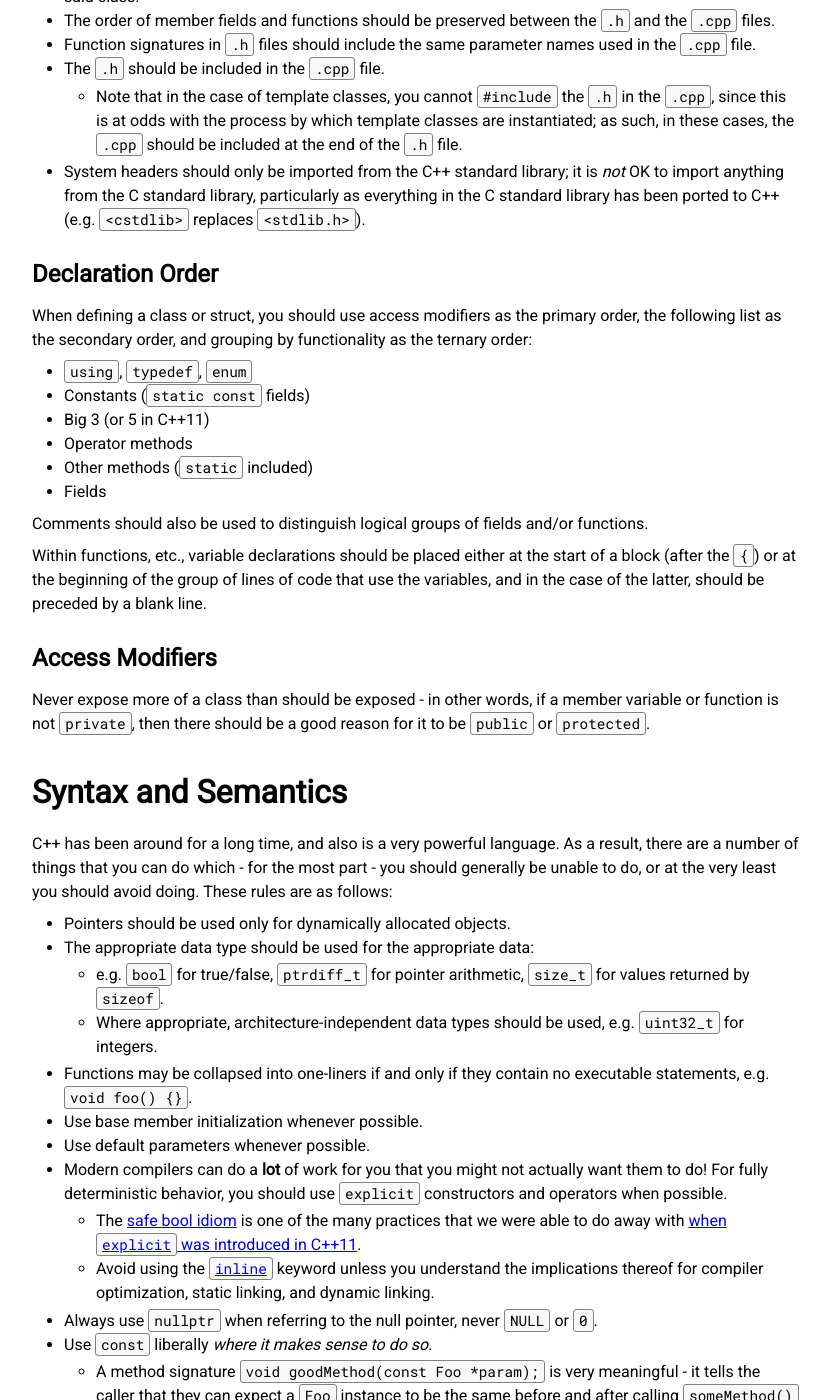
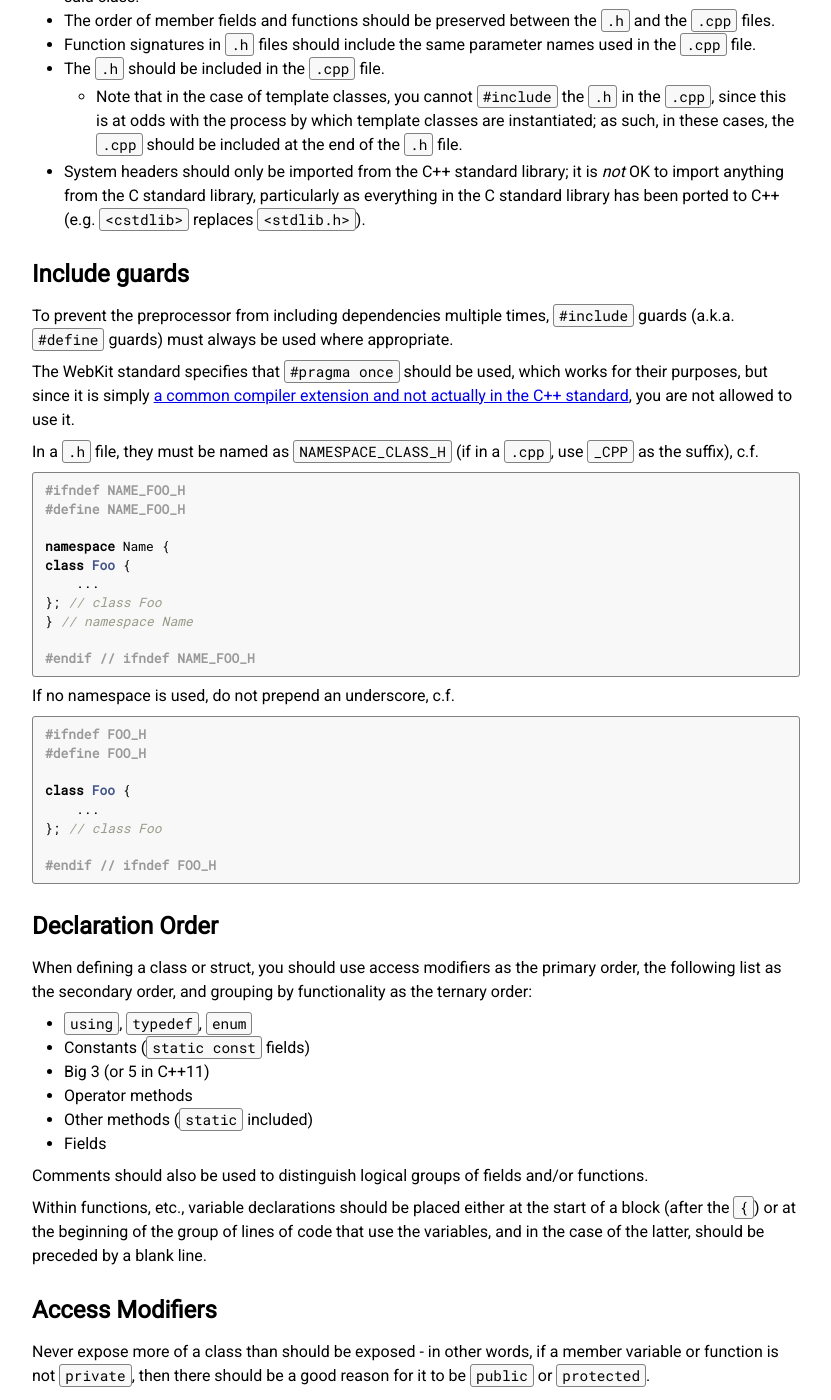
Before and after one commit to gbvandy/vuse-cs3251.github.io, a Jekyll site: the page built from style-guidelines.md, in a window 1280 px wide and 1400 px high, scrolled down 3660 px. Shown: the whole window, without its empty margins (224-1055 px from the left). Built offline with Jekyll 4.4.1, drawn with Linux system fonts in a browser that asks for light colours.

Commit message:
add more detailed explanation about include guards and expectations

```diff
--- a/style-guidelines.md
+++ b/style-guidelines.md
@@ -141,6 +141,40 @@ The use of both `.h` and `.cpp` files for the same bodies of code means that the
   * Note that in the case of template classes, you cannot `#include` the `.h` in the `.cpp`, since this is at odds with the process by which template classes are instantiated; as such, in these cases, the `.cpp` should be included at the end of the `.h` file.
 * System headers should only be imported from the C++ standard library; it is *not* OK to import anything from the C standard library, particularly as everything in the C standard library has been ported to C++ (e.g. `<cstdlib>` replaces `<stdlib.h>`).
 
+## Include guards
+
+To prevent the preprocessor from including dependencies multiple times, `#include` guards (a.k.a. `#define` guards) must always be used where appropriate.
+
+The WebKit standard specifies that `#pragma once` should be used, which works for their purposes, but since it is simply [a common compiler extension and not actually in the C++ standard](http://stackoverflow.com/questions/23696115/), you are not allowed to use it.
+
+In a `.h` file, they must be named as `NAMESPACE_CLASS_H` (if in a `.cpp`, use `_CPP` as the suffix), c.f.
+
+~~~ c++
+#ifndef NAME_FOO_H
+#define NAME_FOO_H
+
+namespace Name {
+class Foo {
+    ...
+}; // class Foo
+} // namespace Name
+
+#endif // ifndef NAME_FOO_H
+~~~
+
+If no namespace is used, do not prepend an underscore, c.f.
+
+~~~ c++
+#ifndef FOO_H
+#define FOO_H
+
+class Foo {
+    ...
+}; // class Foo
+
+#endif // ifndef FOO_H
+~~~
+
 ## Declaration Order
 
 When defining a class or struct, you should use access modifiers as the primary order, the following list as the secondary order, and grouping by functionality as the ternary order:
```
